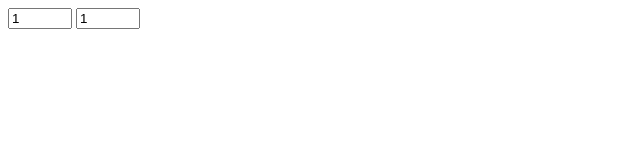
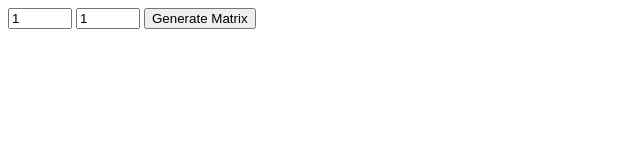
Before and after one commit to s1ckn3zz1337/GameOfLife, a plain HTML site: page index.html in a window 1280 px wide. Shown: the whole page, without its empty margins (0-640 px from the left). Drawn offline with Linux system fonts and the light colour scheme.

Commit message:
adde button for matrix generation

```diff
--- a/index.html
+++ b/index.html
@@ -8,6 +8,7 @@
 <body>
     <input type="number" id="xSize" value = "1" min="1" max="100"/>
     <input type="number" id="ySize" value= "1" min="1" max="100"/>
+    <button type="button" id="generate">Generate Matrix</button>
     <div id="gameField">
     </div>
 </body>
```
